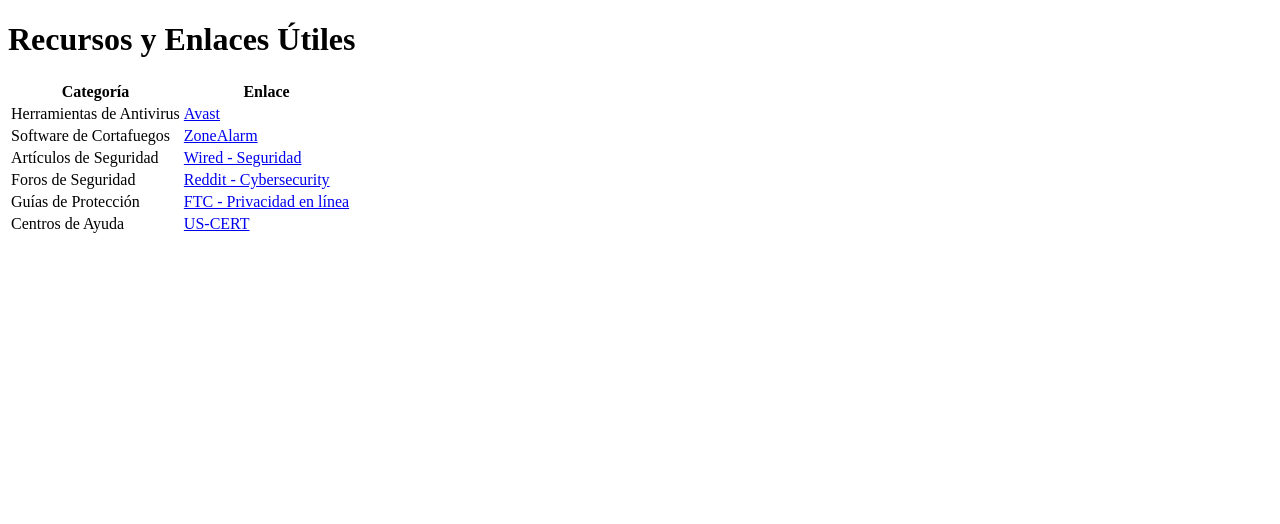
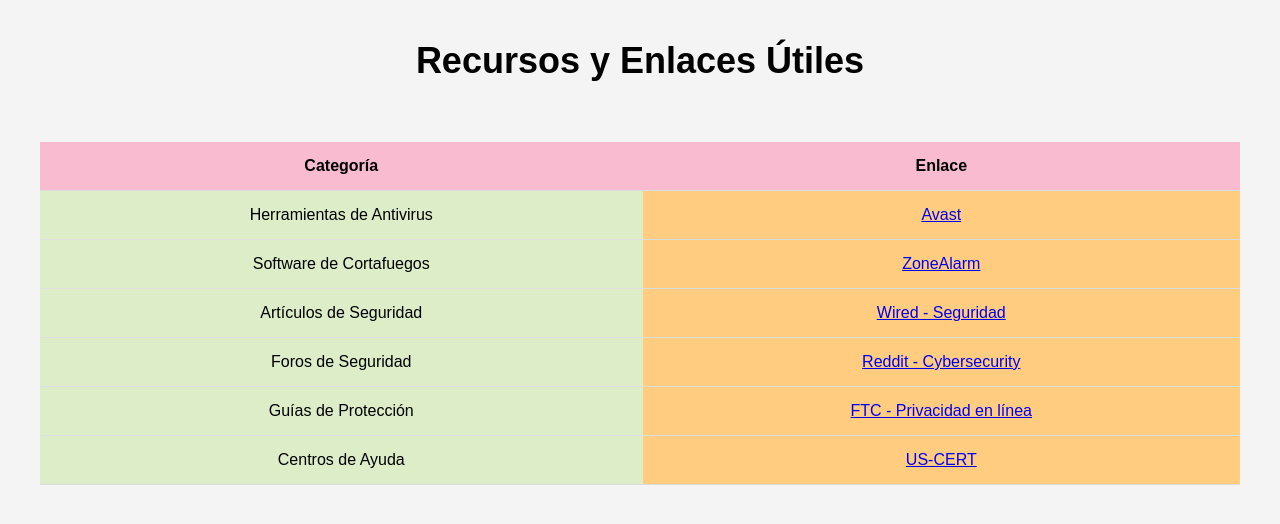
Before and after one commit to wxabraham/seguridad_sitio_web, a plain HTML site: page recursos.html in a window 1280 px wide. Drawn offline with Linux system fonts and the light colour scheme.

Commit message:
Estilos finales para la pestaña recursos y diseño para la tabla

```diff
--- a/recursos.html
+++ b/recursos.html
@@ -4,6 +4,55 @@
     <meta charset="UTF-8">
     <meta name="viewport" content="width=device-width, initial-scale=1.0">
     <title>Recursos y Enlaces Útiles - Seguridad en Línea</title>
+    <style>
+        body {
+            font-family: Arial, sans-serif;
+            margin: 0;
+            padding: 0;
+            background-color: #f4f4f4;
+        }
+
+        .container {
+            max-width: 1200px;
+            margin: 0 auto;
+            padding: 20px;
+        }
+
+        .header {
+            text-align: center;
+            margin-bottom: 40px;
+        }
+
+        .header h1 {
+            font-size: 36px;
+            margin: 0;
+            padding: 20px 0;
+        }
+
+        table {
+            width: 100%;
+            border-collapse: collapse;
+            margin-top: 20px;
+        }
+
+        th, td {
+            padding: 15px;
+            text-align: center;
+            border-bottom: 1px solid #ddd;
+        }
+
+        th {
+            background-color: #f8bbd0;
+        }
+
+        td:nth-child(odd) {
+            background-color: #dcedc8;
+        }
+
+        td:nth-child(even) {
+            background-color: #ffcc80;
+        }
+    </style>
 </head>
 <body>
 
```
